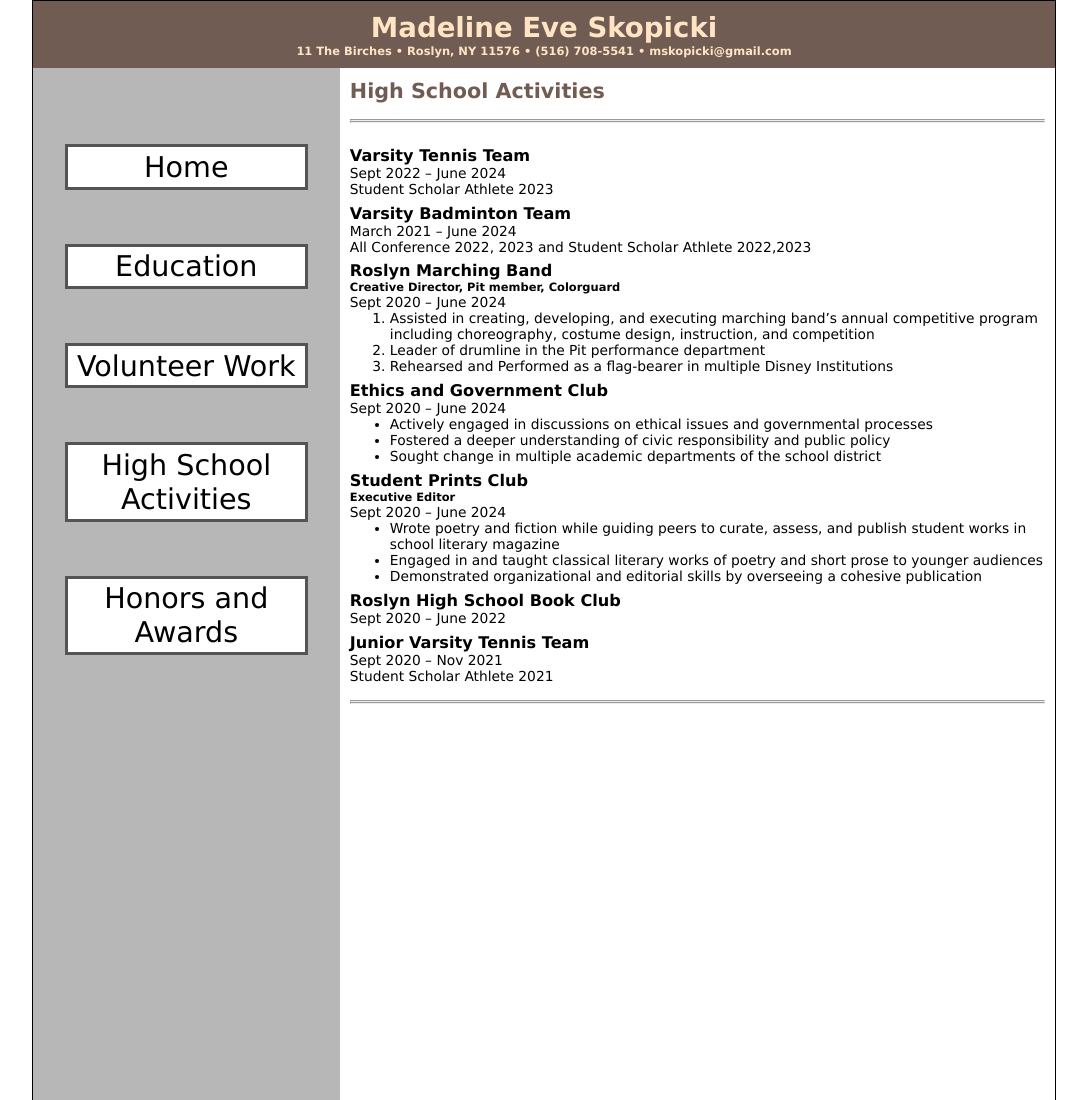
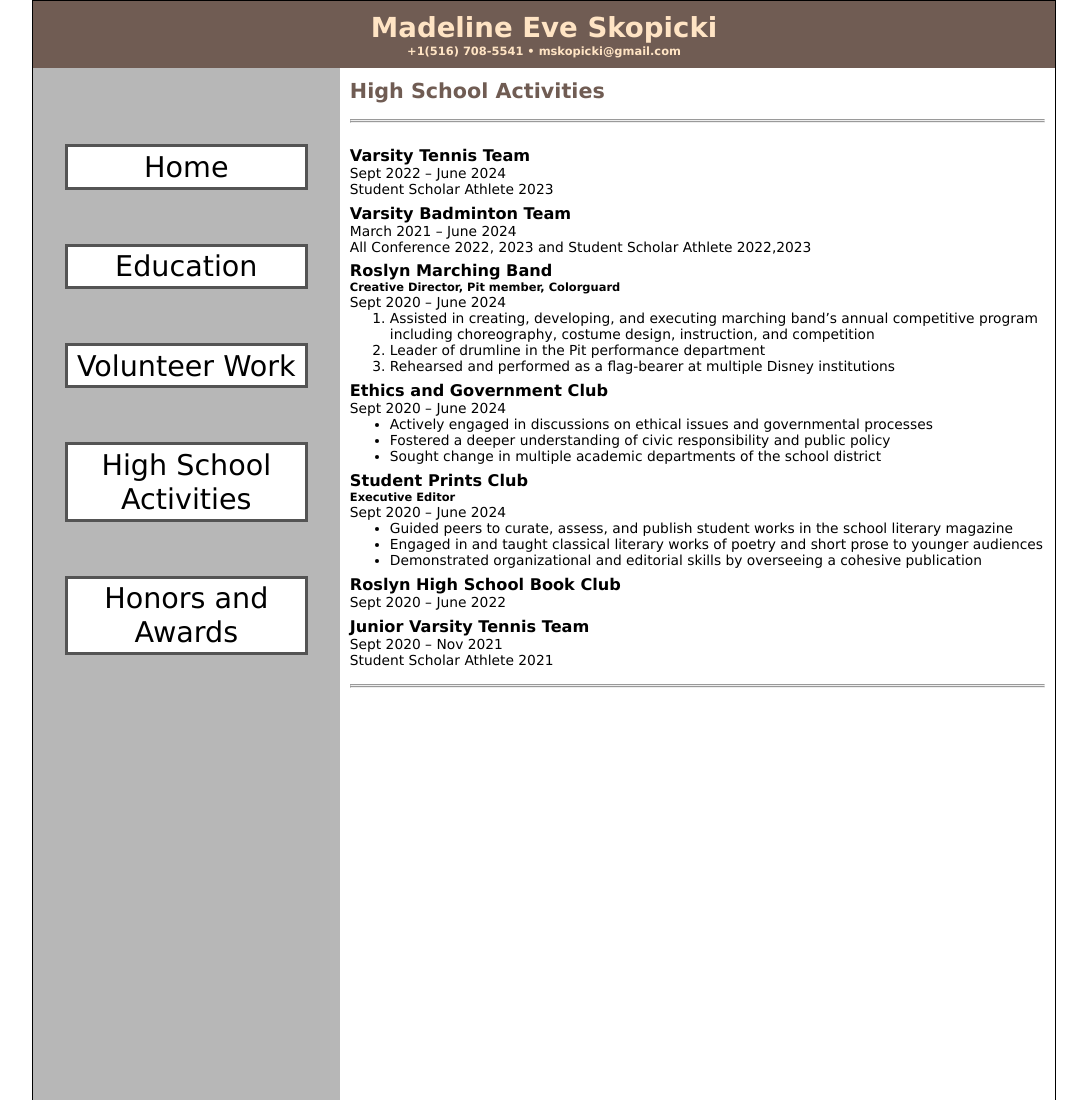
Before and after one commit to msko24/madelineskopicki, a plain HTML site: page resume/activities/activities.html in a window 1280 px wide. Shown: the top 1100 px of the page, without its empty margins (96-1183 px from the left). Drawn offline with Linux system fonts and the light colour scheme.

Commit message:
Update activities.html

```diff
--- a/resume/activities/activities.html
+++ b/resume/activities/activities.html
@@ -11,7 +11,7 @@
         <div id="page-wrapper">
             <header>
                 <h1>Madeline Eve Skopicki</h1>
-                <h5>11 The Birches • Roslyn, NY 11576  •  (516) 708-5541   •  mskopicki@gmail.com</h5>
+                <h5>+1(516) 708-5541   •  mskopicki@gmail.com</h5>
             </header>
             <div id="container">
                     <nav>
@@ -41,7 +41,7 @@
                                 <ol>
                                     <li>Assisted in creating, developing, and executing marching band’s annual competitive program including choreography, costume design, instruction, and competition</li>
                                     <li>Leader of drumline in the Pit performance department</li>
-                                    <li>Rehearsed and Performed as a flag-bearer in multiple Disney Institutions</li>
+                                    <li>Rehearsed and performed as a flag-bearer at multiple Disney institutions</li>
                                 </ol>
                             <h3>Ethics and Government Club</h3>
                                 <p>Sept 2020 – June 2024</p>
@@ -54,7 +54,7 @@
                                 <h5>Executive Editor</h5>
                                 <p> Sept 2020 – June 2024</p>
                                 <ul>
-                                    <li>Wrote poetry and fiction while guiding peers to curate, assess, and publish student works in school literary magazine</li>
+                                    <li>Guided peers to curate, assess, and publish student works in the school literary magazine</li>
                                     <li>Engaged in and taught classical literary works of poetry and short prose to younger audiences</li>
                                     <li>Demonstrated organizational and editorial skills by overseeing a cohesive publication</li>
                                 </ul>
```
